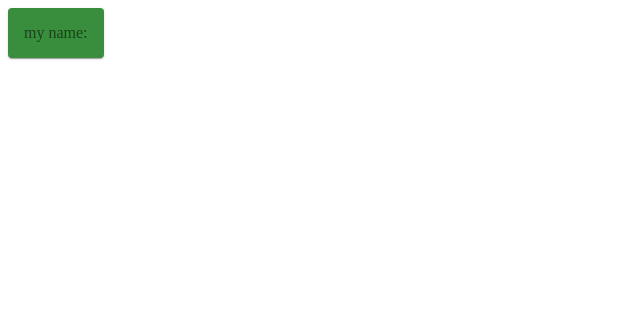
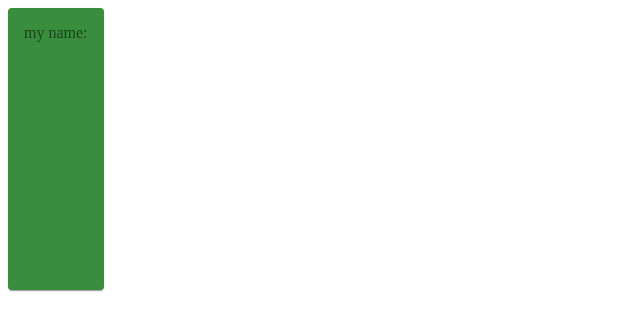
Before and after one commit to Yandiswa-30/my-cv, a React (Create React App) app: page / in a window 1280 px wide. Shown: the top 330 px of the page, without its empty margins (0-640 px from the left). Built offline with nearby package versions, Linux system fonts and the light colour scheme.

Commit message:
1 file modified

```diff
--- a/src/App.js
+++ b/src/App.js
@@ -14,7 +14,8 @@ const useStyles= makeStyles(theme=> ({
     padding: theme.spacing(2),
      color: theme.palette.text.secondary,
      background: theme.palette.success.dark,
-     textAlign:'center'
+     textAlign:'center',
+     height:'500%'
   }
 }));
 
@@ -23,7 +24,7 @@ export default function App() {
   const classes=useStyles();
   return (
   //This is the grid used to display my content and grid item are grids inside the grid
-<Grid container spacing={2} className={classes.Grid}>
+<Grid container spacing={2} className={classes.Grid} xs='12' md='6'>
   <Grid item>
      <Paper className={classes.Paper}>
        my name:
```
